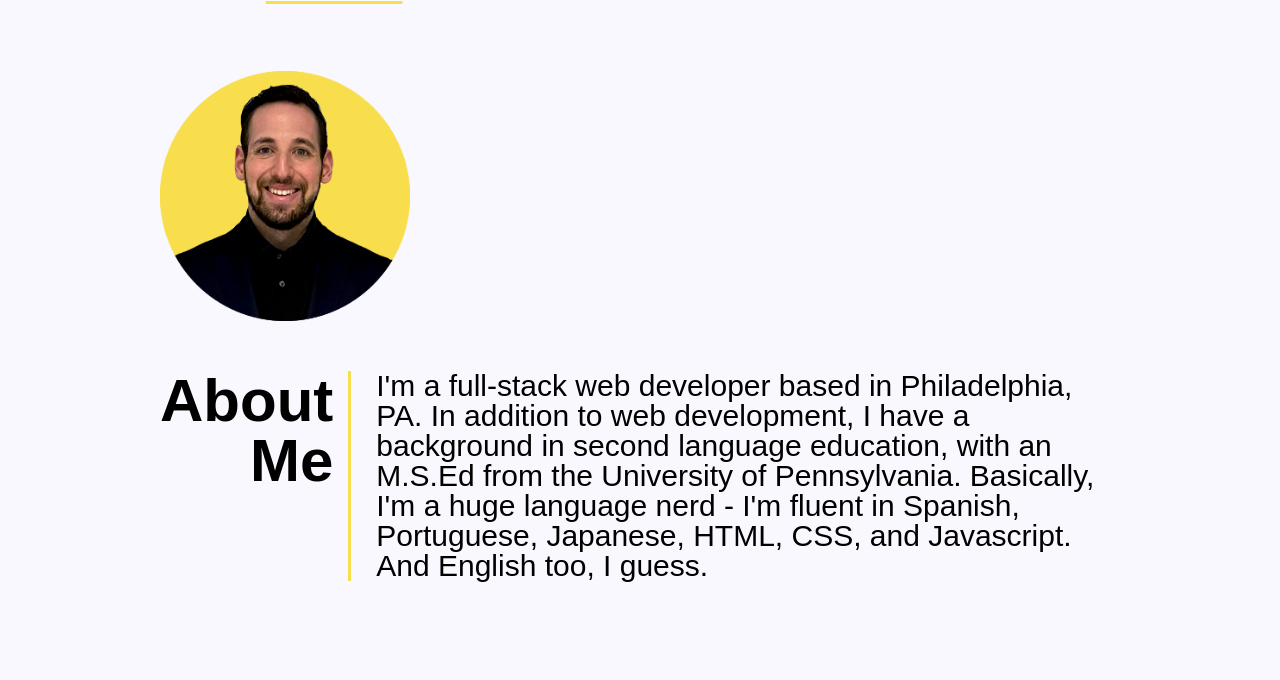
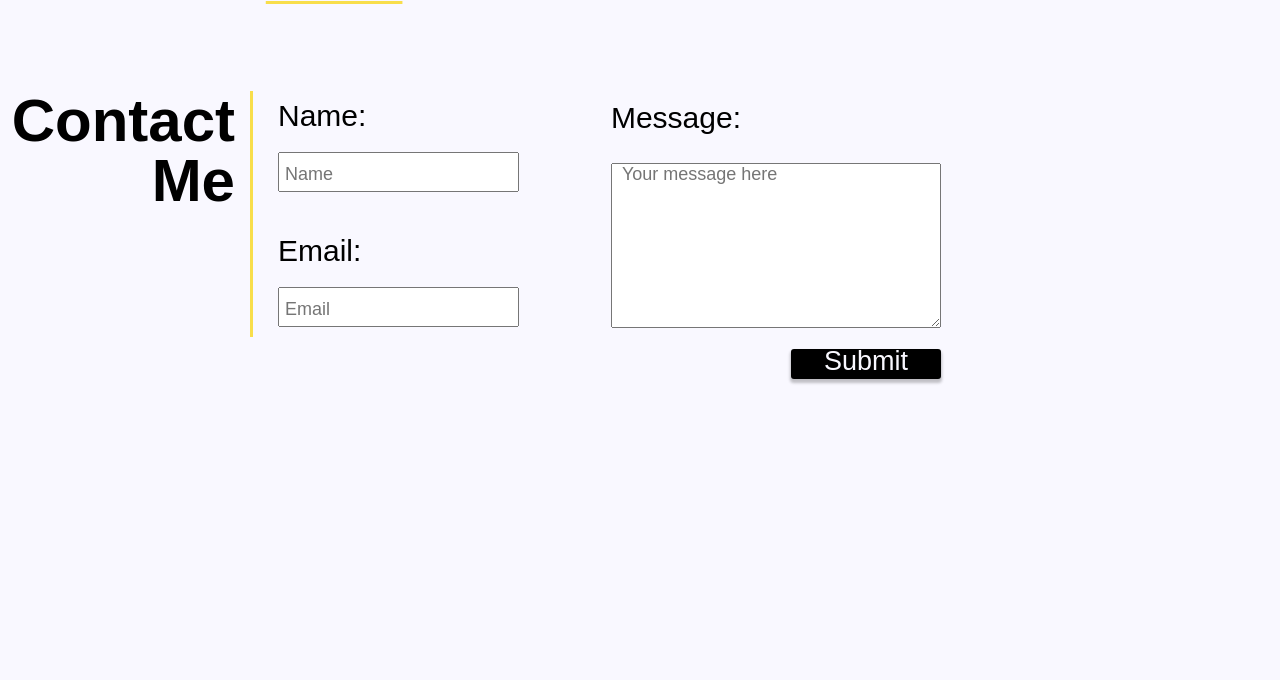
Before and after one commit to jfisher37/portfolio, a plain HTML site: page index.html in a window 1280 px wide. Shown: the part 43-723 px from the top of the page. Drawn offline with Linux system fonts and the light colour scheme; a web font is replaced by a local one.

Commit message:
turning off js - hardcoding contact page into html. Testing to see if netlify works with non-rendered form.

```diff
--- a/index.html
+++ b/index.html
@@ -48,12 +48,39 @@
         </div>
       </nav>
       <main id="main">
-
+        <div id=contact-page>
+          <p2 id="contact-label">
+              Contact Me
+          </p2>
+          <form id="contact-form" name="contact-form" data-netlify="true" method="POST">
+          <input type="hidden" name="form-name" value="contact-form" />
+              <section id="name-email">
+              <label for="name" id="name-label">
+                  Name:
+              </label>
+              <input name="name" type="text" placeholder="Name" id="name-input" required>
+              <label for="email" id="email-label">
+                  Email:
+              </label>
+              <input name="email" type="text" placeholder="Email" id="email-input" required>
+          </section>
+          <section id="message-contain">
+              <label for="message" id="message-label">
+                  Message:
+              </label>
+              <textarea name="message" id="message-input" placeholder="Your message here" required></textarea>
+          <section id="button-contain">
+              <button id=contact-button type="submit" class="not-submitted"><p>Submit</p></button>
+          </section>
+          </section>
+          </form>
+          <p id="thanks-for-message"></p>
+      </div>
       </main>
       <footer id="footer">
         <a  href="https://github.com/jfisher37" target="blank_" tabindex="1"><img class="footer-icon" src="./assets/images/icons8-github-120.png"></a>
         <a  href="https://www.linkedin.com/in/joseph-fisher-6217a063/" target="blank_" tabindex="1"><img class="footer-icon" src="./assets/images/icons8-linkedin-circled-100.png"></a>
       </footer>
   </body>
-  <script src="index.js" type="module"></script>
+  <!-- <script src="index.js" type="module"></script> -->
 </html>
```
